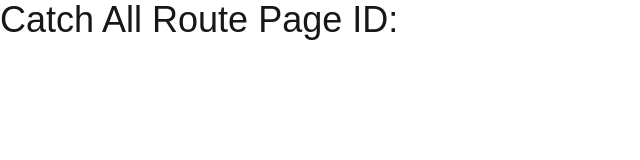
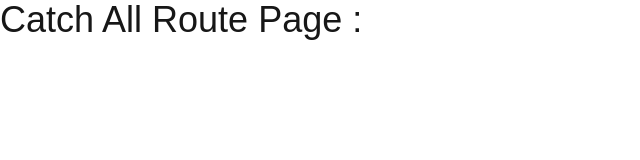
Before and after one commit to MdAfsarHossain/my-nextjs-project-1, a Next.js app: page /blog in a window 1280 px wide. Shown: the top 160 px of the page, without its empty margins (0-640 px from the left). Built offline with nearby package versions, Linux system fonts and the light colour scheme.

Commit message:
Catch All Route page updated code added

```diff
--- a/app/blog/[...slug]/page.tsx
+++ b/app/blog/[...slug]/page.tsx
@@ -1,12 +1,28 @@
-const CatchAllRoute = async ({params}: {params: Promise<{slug: string}>}) => {
-    // console.log(await params);
-    const {slug} = await params
+// const CatchAllRoute = async ({params}: {params: Promise<{slug: string}>}) => {
+//     console.log(await params);
+//     const {slug} = await params;
+
+//     return (
+//         <div>
+//             <h1 className="text-4xl">Catch All Route Page ID: {slug}</h1>
+//         </div>
+//     );
+// };
+
+// export default CatchAllRoute;
+
+
+const CatchAllRoutePage = async ({params}: {params: Promise<{slug: string[]}>}) => {
+    console.log(await params);
+    const {slug} = await params;
+    console.log(slug);
+
 
     return (
         <div>
-            <h1 className="text-4xl">Catch All Route Page ID: {slug}</h1>
+            <h1 className='text-4xl'>Catch All Route Page : {}</h1>
         </div>
     );
 };
 
-export default CatchAllRoute;
+export default CatchAllRoutePage;
```
